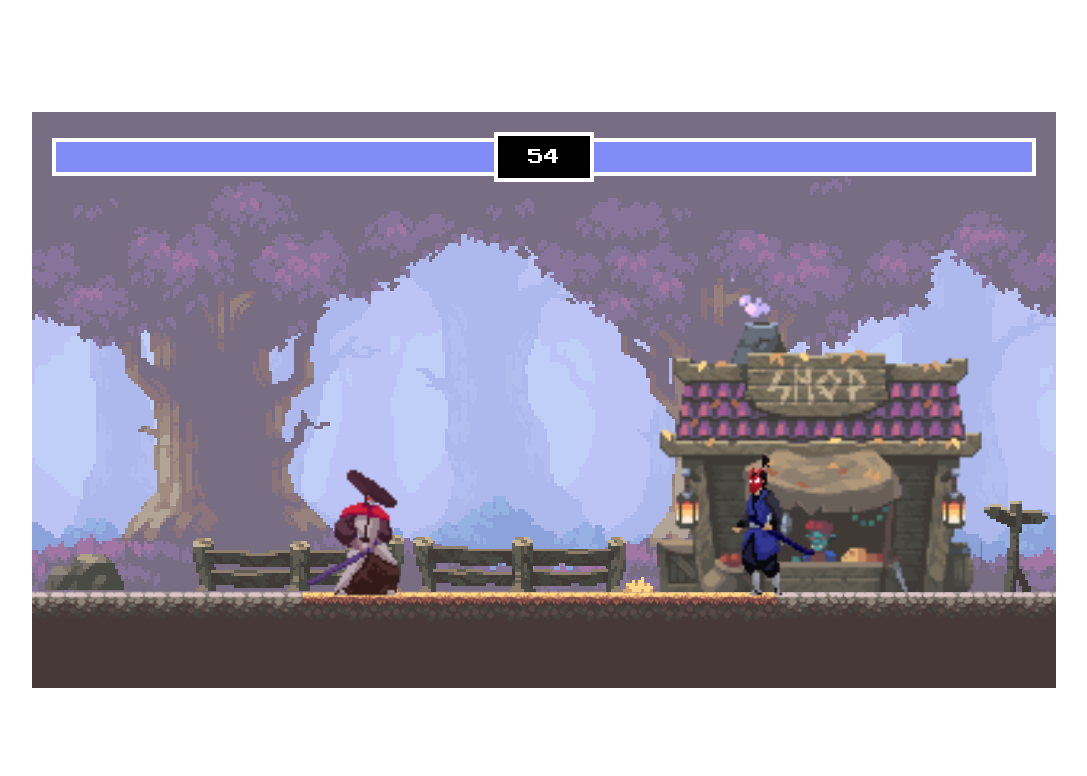
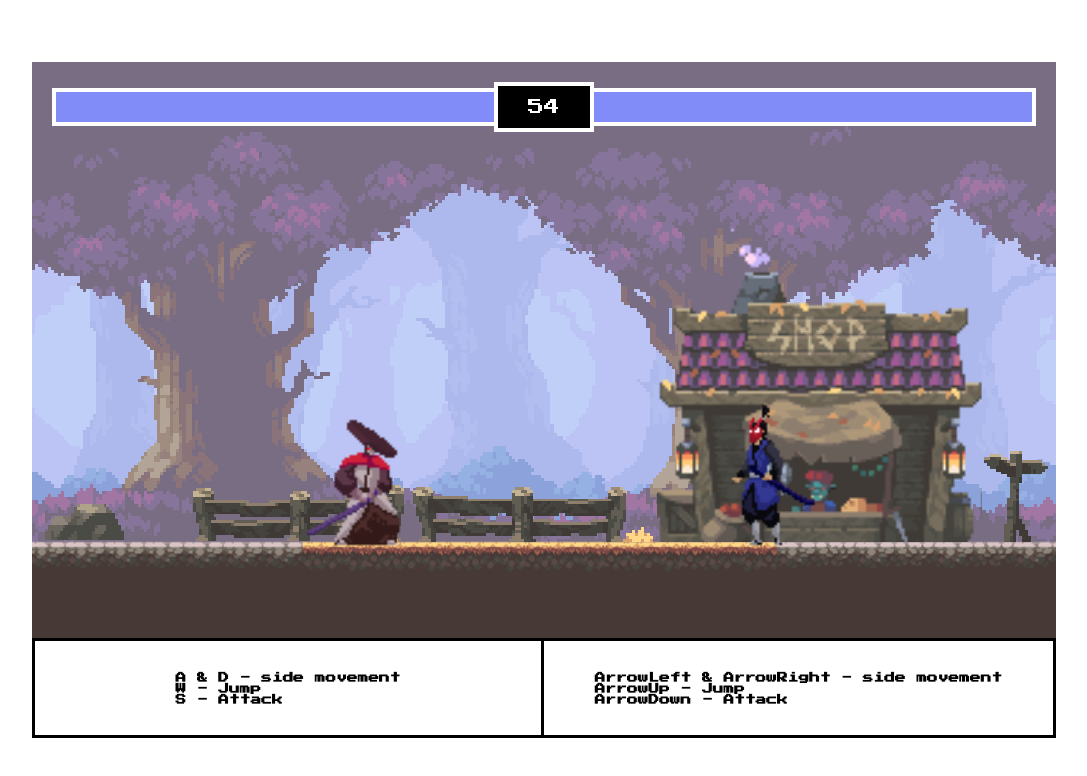
Before and after one commit to JassonJr/fighting-game-js, a plain HTML site: page index.html in a window 1280 px wide. Shown: the whole page, without its empty margins (96-1183 px from the left). Drawn offline with nearby package versions, Linux system fonts and the light colour scheme.

Commit message:
hud teaching commands added

```diff
--- a/index.html
+++ b/index.html
@@ -106,6 +106,24 @@
                 "
             ></div>
             <canvas></canvas>
+            <div style="height: 100px; display: flex; border: 3px solid black;">
+                <!-- controls player 1-->
+                <div style="display:flex; justify-content:center; align-items:center; width: 50%; height:100%; border-right: 3px solid black;">
+                    <h6>
+                        A & D - side movement<br>
+                        W - Jump <br>
+                        S - Attack
+                    </h6>
+                </div>
+                <!-- controls player 2-->
+                <div style="display:flex; justify-content:center; align-items:center; width: 50%; height:100%;">
+                    <h6>
+                        ArrowLeft & ArrowRight - side movement<br>
+                        ArrowUp - Jump <br>
+                        ArrowDown - Attack
+                    </h6>
+                </div>
+            </div>
         </div>
     </div>
 
```
